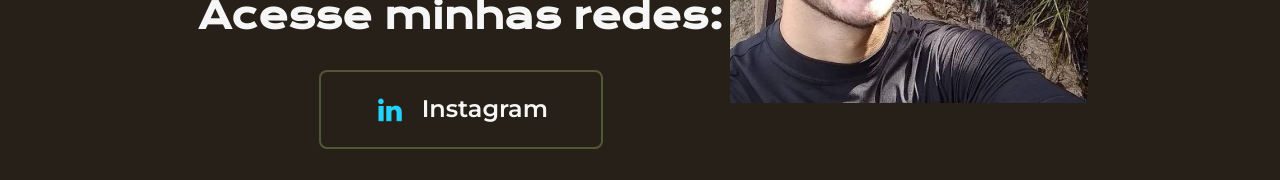
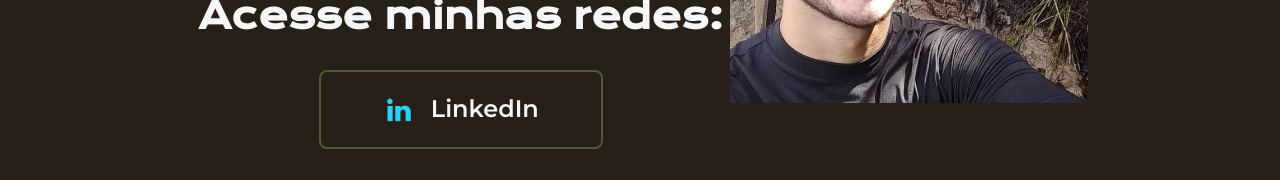
Before and after one commit to MoulOut/one-html-css, a plain HTML site: page index.html in a window 1280 px wide. Shown: the part 512-692 px from the top of the page. Drawn offline with nearby package versions, Linux system fonts and the light colour scheme.

Commit message:
mini refactor

```diff
--- a/index.html
+++ b/index.html
@@ -28,10 +28,10 @@
           <h2>Acesse minhas redes:</h2>
           <a
             class="botoes"
-            href="https://www.instagram.com/moulinlimam/?next=%2F"
+            href="https://www.linkedin.com/in/matheus-moulin-632b46235/"
           >
             <img src="./assets/Logo linkedin.png" alt="" />
-            Instagram
+            LinkedIn
           </a>
           <a class="botoes" href="https://github.com/MoulOut">
             <img src="assets/Logo Github.png" />
```
